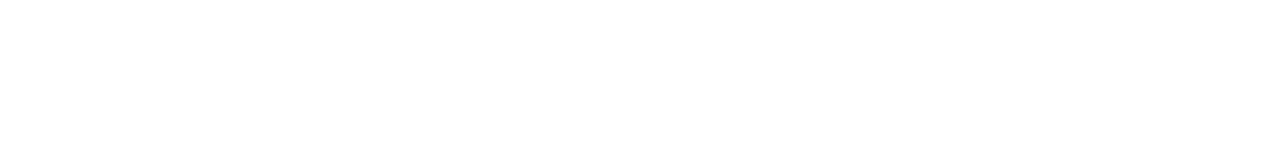
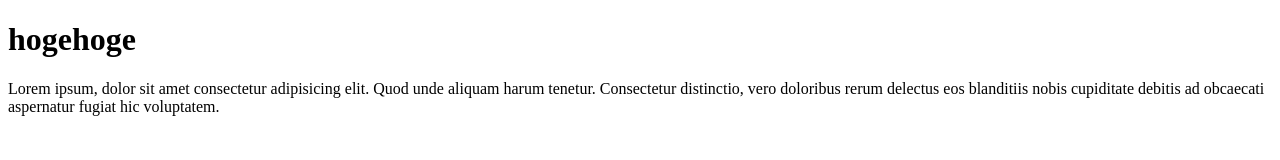
Before and after one commit to hiroakioike/practice, a plain HTML site: page index.html in a window 1280 px wide. Drawn offline with Linux system fonts and the light colour scheme.

Commit message:
add: hogehoge
111

```diff
--- a/index.html
+++ b/index.html
@@ -6,6 +6,7 @@
     <title>Document</title>
 </head>
 <body>
-
+    <h1>hogehoge</h1>
+    Lorem ipsum, dolor sit amet consectetur adipisicing elit. Quod unde aliquam harum tenetur. Consectetur distinctio, vero doloribus rerum delectus eos blanditiis nobis cupiditate debitis ad obcaecati aspernatur fugiat hic voluptatem.
 </body>
 </html>
```
